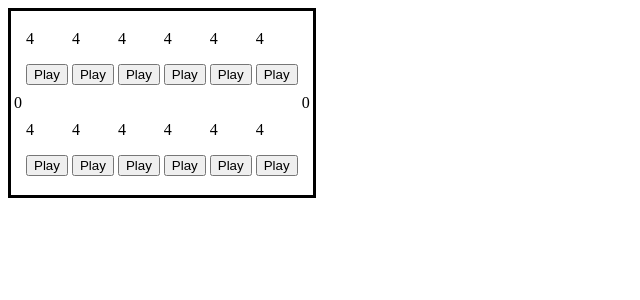
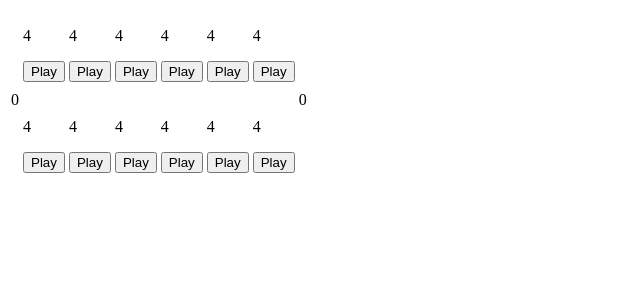
Before and after one commit to rickmzp/mancala, a React app: page / in a window 1280 px wide. Shown: the top 300 px of the page, without its empty margins (0-640 px from the left). Built offline with nearby package versions, Linux system fonts and the light colour scheme; the HTML template or start-up script is replaced by a standard one.

Commit message:
Distinguish players' houses/stores in UI

```diff
--- a/src/index.tsx
+++ b/src/index.tsx
@@ -76,7 +76,7 @@ const GameBoard = () => {
   }
 
   return (
-    <table style={{ border: "3px solid black" }}>
+    <table>
       <tr>
         <td className="playerB-store" rowSpan={2}>{gameState.playerB.storeCount}</td>
         {gameState.playerB.houses.slice().reverse().map((count, index) => (
```
Also changed, not shown: 1 other file (tests, documents, lock files or other folders).
